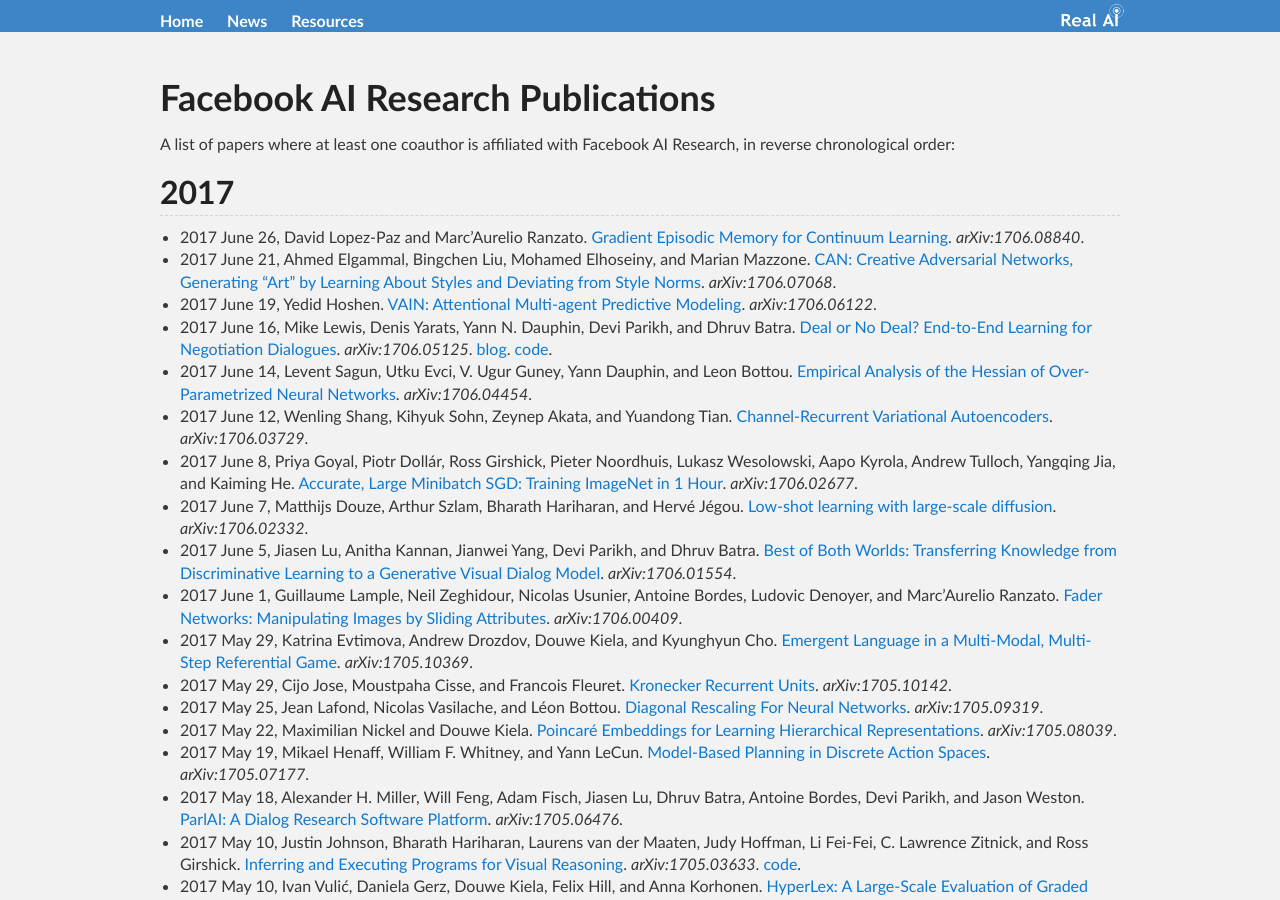
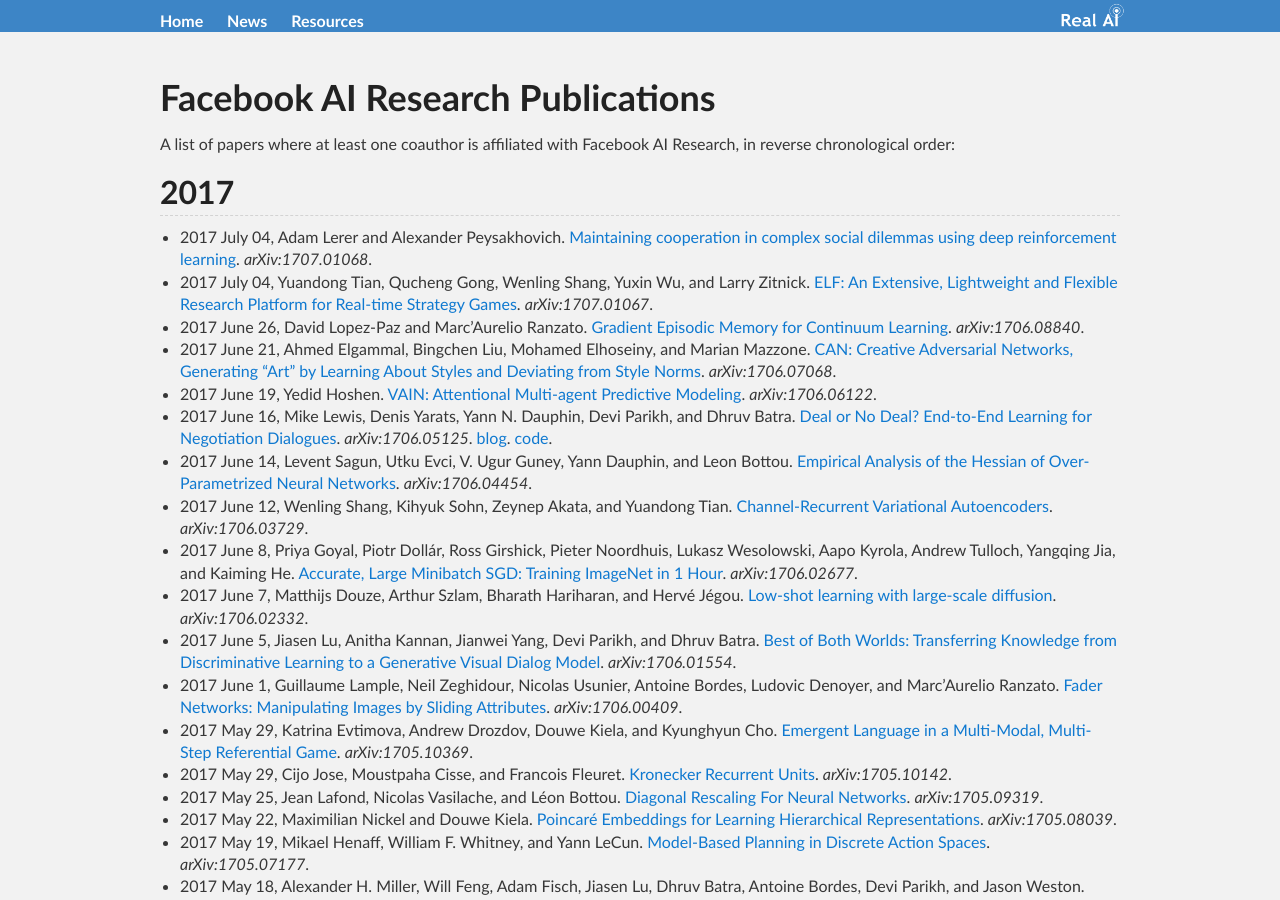
Before and after one commit to Tonywuhk/realai.org, a Jekyll site: the page built from labs/fair-publications.md, in a window 1280 px wide and 900 px high. Built offline with Jekyll 4.4.1, drawn with Linux system fonts in a browser that asks for light colours; our own code applies the rules of GitHub Pages for plain Markdown files; comment, search, counter and statistics services are not loaded; the repository's description, which GitHub fills in, is left out; some of the changed text lies outside the part shown.

Commit message:
Update fair-publications.md

```diff
--- a/labs/fair-publications.md
+++ b/labs/fair-publications.md
@@ -7,6 +7,8 @@
 
 ## 2017
 
+* 2017 July 04, Adam Lerer and Alexander Peysakhovich. [Maintaining cooperation in complex social dilemmas using deep reinforcement learning](https://arxiv.org/abs/1707.01068). *arXiv:1707.01068*.
+* 2017 July 04, Yuandong Tian, Qucheng Gong, Wenling Shang, Yuxin Wu, and Larry Zitnick. [ELF: An Extensive, Lightweight and Flexible Research Platform for Real-time Strategy Games](https://arxiv.org/abs/1707.01067). *arXiv:1707.01067*.
 * 2017 June 26, David Lopez-Paz and Marc'Aurelio Ranzato. [Gradient Episodic Memory for Continuum Learning](https://arxiv.org/abs/1706.08840). *arXiv:1706.08840*.
 * 2017 June 21, Ahmed Elgammal, Bingchen Liu, Mohamed Elhoseiny, and Marian Mazzone. [CAN: Creative Adversarial Networks, Generating "Art" by Learning About Styles and Deviating from Style Norms](https://arxiv.org/abs/1706.07068). *arXiv:1706.07068*.
 * 2017 June 19, Yedid Hoshen. [VAIN: Attentional Multi-agent Predictive Modeling](https://arxiv.org/abs/1706.06122). *arXiv:1706.06122*.
@@ -80,6 +82,7 @@
 * 2016 November 18, Yacine Jernite, Edouard Grave, Armand Joulin, and Tomas Mikolov. [Variable Computation in Recurrent Neural Networks](https://arxiv.org/abs/1611.06188). *arXiv:1611.06188*.
 * 2016 November 17, Jonas Gehring, Michael Auli, David Grangier, and Yann N. Dauphin. [A Convolutional Encoder Model for Neural Machine Translation](https://arxiv.org/abs/1611.02344). *arXiv:1611.02344*.
 * 2016 November 16, Saining Xie, Ross Girshick, Piotr Dollár, Zhuowen Tu, and Kaiming He. [Aggregated Residual Transformations for Deep Neural Networks](https://arxiv.org/abs/1611.05431). *arXiv:1611.05431*.
+* 2016 November 08, Alexander Peysakhovich and Akos Lada. [Combining observational and experimental data to find heterogeneous treatment effects](https://arxiv.org/abs/1611.02385). *arXiv:1611.02385*.
 * 2016 November 6, Pratik Chaudhari, Anna Choromanska, Stefano Soatto, Yann LeCun, Carlo Baldassi, Christian Borgs, Jennifer Chayes, Levent Sagun, and Riccardo Zecchina. [Entropy-SGD: Biasing Gradient Descent Into Wide Valleys](https://arxiv.org/abs/1611.01838). *arXiv:1611.01838*.
 * 2016 November 1, Gabriel Synnaeve, Nantas Nardelli, Alex Auvolat, Soumith Chintala, Timothée Lacroix, Zeming Lin, Florian Richoux, and Nicolas Usunier. [TorchCraft: a Library for Machine Learning Research on Real-Time Strategy Games](https://arxiv.org/abs/1611.00625). *arXiv:1611.00625*.
 * 2016 October 27, Aishwarya Agrawal, Jiasen Lu, Stanislaw Antol, Margaret Mitchell, C. Lawrence Zitnick, Dhruv Batra, and Devi Parikh. [VQA: Visual Question Answering](https://arxiv.org/abs/1505.00468). *arXiv:1505.00468*.
```
